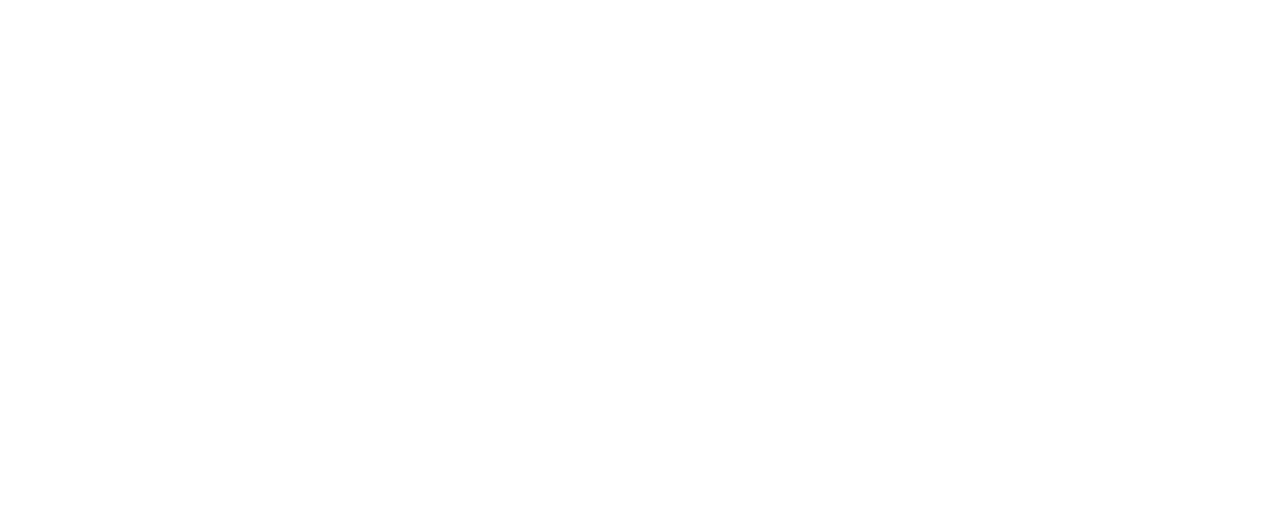
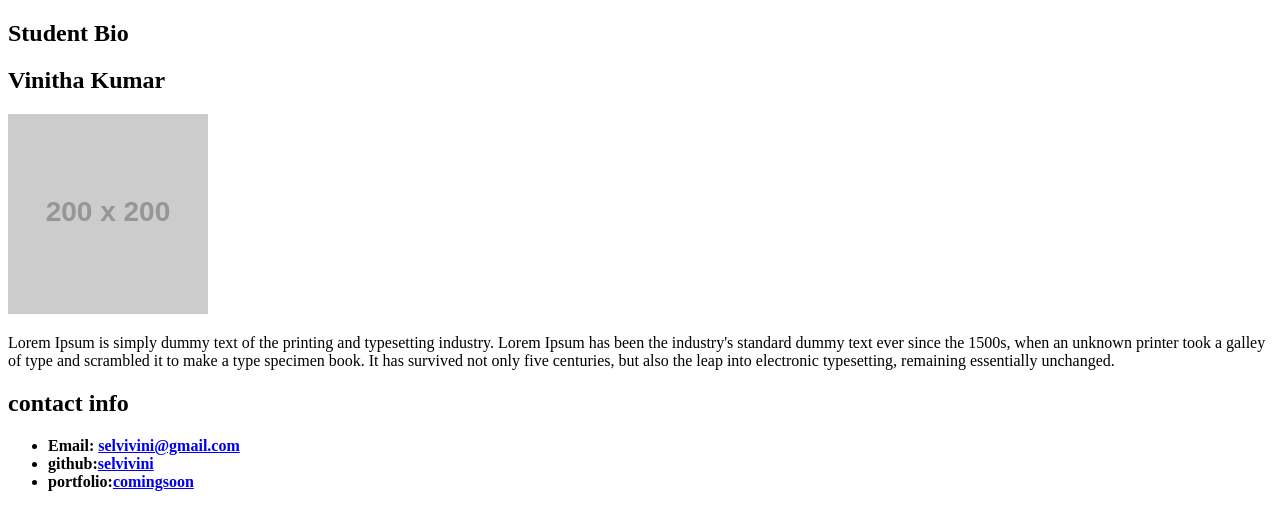
Before and after one commit to selvivini/demo-ku, a plain HTML site: page html-files/index.html in a window 1280 px wide. Drawn offline with Linux system fonts and the light colour scheme; placeholder pictures from the web are drawn by us.

Commit message:
edited biodata

```diff
--- a/html-files/index.html
+++ b/html-files/index.html
@@ -1,5 +1,32 @@
+<!DOCTYPE html>
 <html>
+    <meta charset="UTF-8">
     <head>
-        <title>git demo></title>
+        <title>student bio></title>
     </head>
+    <body>
+        <section>
+            <h1 >Student Bio</h1>
+        </section>
+        <section>
+            <h2> Vinitha Kumar</h2>
+        </section>
+
+        <img src="https://placehold.it/200x200">
+       <section>
+        <p>Lorem Ipsum is simply dummy text of the printing and typesetting industry. Lorem Ipsum has been the industry's standard dummy text ever since the 1500s, when an unknown printer took a galley of type and scrambled it to make a type specimen book. It has survived not only five centuries, but also the leap into electronic typesetting, remaining essentially unchanged.</p>
+       </section>
+
+      <section>
+        <h2> contact info</h2>
+      </section>
+
+
+    </body>
+    <ul>
+        <li><strong>Email: <a href="#"> selvivini@gmail.com</a></strong></li>
+        <li><strong>github:<a href="#">selvivini</a></strong></li>
+        <li><strong>portfolio:<a href="#">comingsoon</a></strong> </li>
+    </ul>
+
 </html>
```
Also changed, not shown: html-files/assets/demo.png (added).
